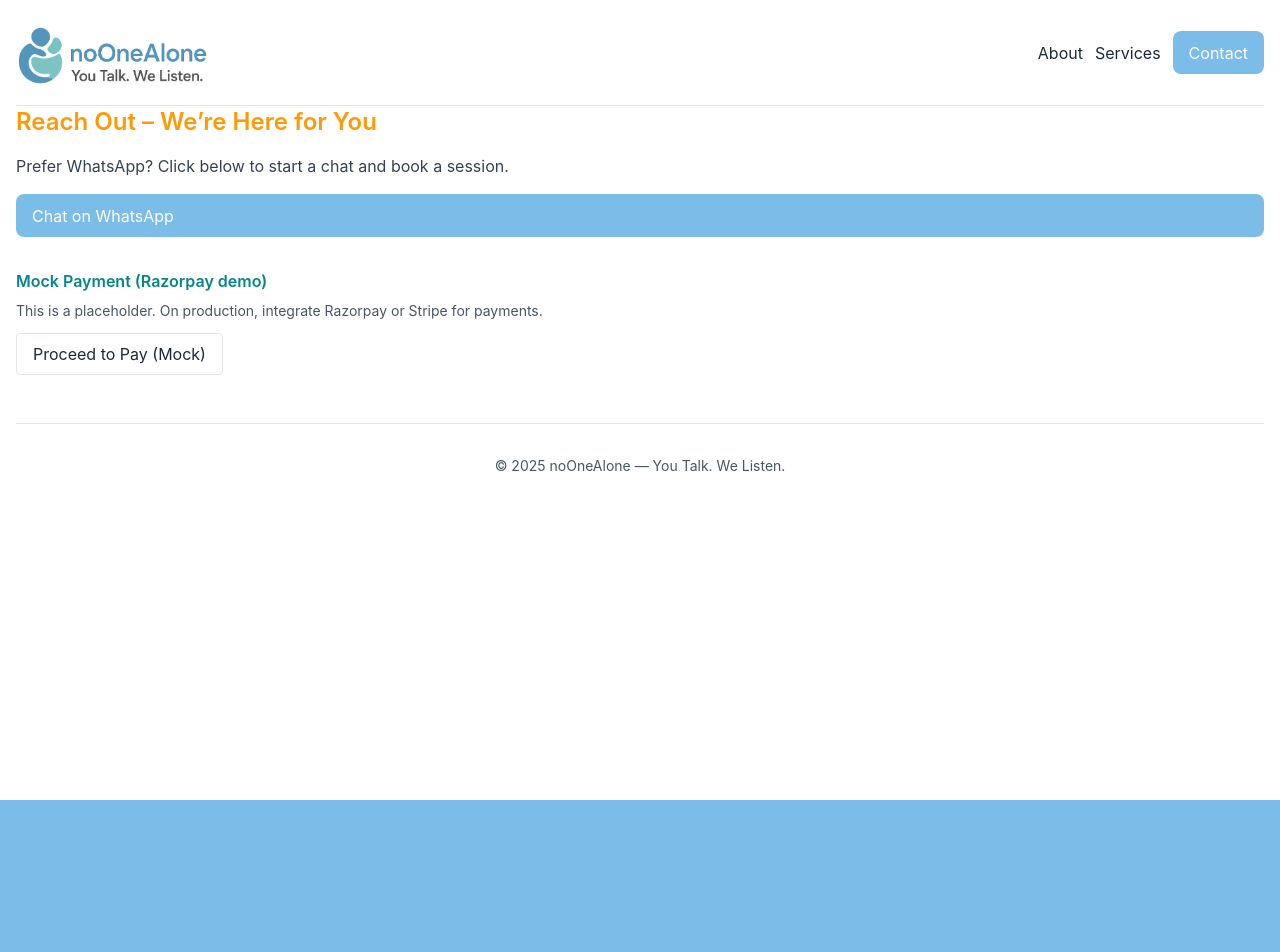
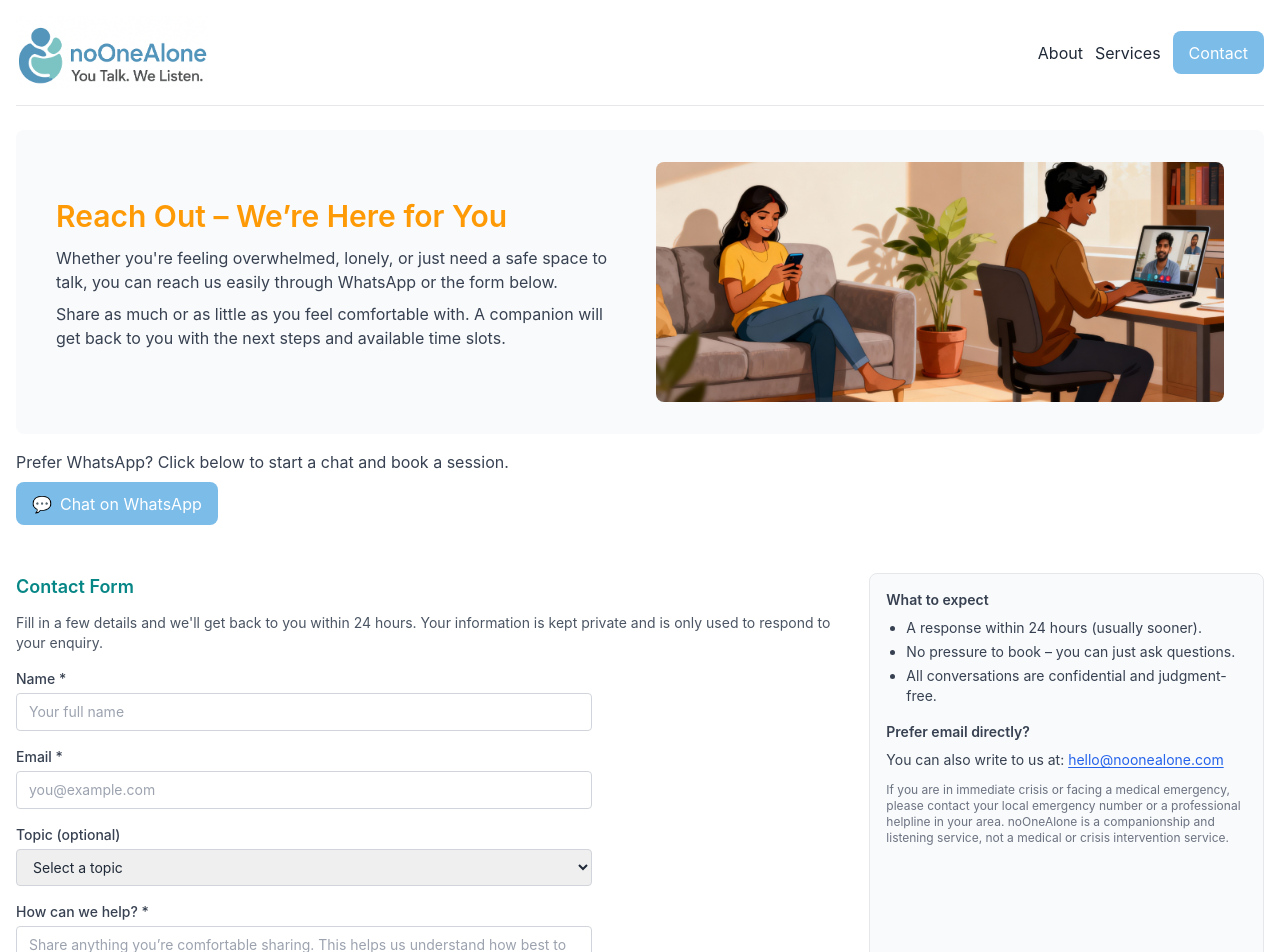
Before and after one commit to amolfrabad/saath, a Next.js app: page /en/contact in a window 1280 px wide. Shown: the top 952 px of the page. Before the commit the page ends 800 px from the top, so only its background shows below. Built offline with nearby package versions, Linux system fonts and the light colour scheme.

Commit message:
update to contact and footer

```diff
--- a/app/[locale]/(site)/about/page.tsx
+++ b/app/[locale]/(site)/about/page.tsx
@@ -169,7 +169,7 @@ export default function AboutPage() {
           </p>
           <div className="mt-3 h-32 w-full overflow-hidden rounded-md bg-gray-100">
             <img
-              src="/images/about-vision.jpg"
+              src="/images/about-vision-1.jpg"
               alt="Hopeful view representing connection and future"
               className="h-full w-full object-cover"
             />
--- a/app/[locale]/(site)/contact/page.tsx
+++ b/app/[locale]/(site)/contact/page.tsx
@@ -1,22 +1,221 @@
+'use client';
+
+import { useState } from 'react';
 import Link from 'next/link';
 import Header from './../../../../components/Header';
-import Footer from './../../../../components/Footer'
+import Footer from './../../../../components/Footer';
 
-export default function Contact(){
-  const wa = "919999999999" // replace with your number without +
+export default function Contact() {
+  const wa = '919999999999'; // replace with your number without +
+  const contactEmail = 'hello@noonealone.com'; // replace with your contact email
+
+  const [name, setName] = useState('');
+  const [email, setEmail] = useState('');
+  const [topic, setTopic] = useState('');
+  const [message, setMessage] = useState('');
+  const [errors, setErrors] = useState<string | null>(null);
+
+  const handleSubmit = (e: React.FormEvent) => {
+    e.preventDefault();
+
+    const newErrors: string[] = [];
+    if (!name.trim()) newErrors.push('Name is required.');
+    if (!email.trim()) newErrors.push('Email is required.');
+    if (email && !/^[^@\s]+@[^@\s]+\.[^@\s]+$/.test(email)) {
+      newErrors.push('Please enter a valid email address.');
+    }
+    if (!message.trim()) newErrors.push('Please share a short message.');
+
+    if (newErrors.length) {
+      setErrors(newErrors.join(' '));
+      return;
+    }
+
+    setErrors(null);
+
+    // Simple mailto fallback – opens user email client with prefilled content
+    const subject = encodeURIComponent(`Contact from noOneAlone: ${topic || 'General enquiry'}`);
+    const body = encodeURIComponent(
+      `Name: ${name}\nEmail: ${email}\nTopic: ${topic || 'General'}\n\nMessage:\n${message}`
+    );
+    window.location.href = `mailto:${contactEmail}?subject=${subject}&body=${body}`;
+  };
+
   return (
     <main className="container pb-[30px]" id="contact">
       <Header />
-      <h2 className="text-2xl font-semibold mb-4">Reach Out – We’re Here for You</h2>
-      <p className="text-gray-700 mb-4">Prefer WhatsApp? Click below to start a chat and book a session.</p>
-      <a href={`https://wa.me/${wa}`} className="inline-block btn-primary">Chat on WhatsApp</a>
 
-      <section className="mt-8">
+      {/* Intro */}
+      <section className="mt-6 rounded-lg bg-gray-50 px-6 py-8 md:px-10">
+  <div className="grid gap-8 md:grid-cols-2 items-center">
+    {/* Text column */}
+    <div className="max-w-xl">
+      <h2 className="text-2xl md:text-3xl font-semibold mb-3">
+        Reach Out – We’re Here for You
+      </h2>
+      <p className="text-gray-700 mb-2">
+        Whether you&apos;re feeling overwhelmed, lonely, or just need a safe space to talk,
+        you can reach us easily through WhatsApp or the form below.
+      </p>
+      <p className="text-gray-700 mb-4">
+        Share as much or as little as you feel comfortable with. A companion will get back to you
+        with the next steps and available time slots.
+      </p>
+    </div>
+
+    {/* Image column */}
+    <div className="h-48 md:h-60 rounded-lg overflow-hidden bg-gray-200">
+      <img
+        src="/images/contact-hero.jpg"
+        alt="Person reaching out for a supportive conversation"
+        className="h-full w-full object-cover"
+      />
+    </div>
+  </div>
+</section>
+
+
+      {/* WhatsApp CTA */}
+      <section className="mt-4 mb-8">
+        <p className="text-gray-700 mb-2">
+          Prefer WhatsApp? Click below to start a chat and book a session.
+        </p>
+        <a
+          href={`https://wa.me/${wa}`}
+          className="inline-flex items-center gap-2 btn-primary"
+          target="_blank"
+          rel="noreferrer"
+        >
+          <span>💬</span>
+          <span>Chat on WhatsApp</span>
+        </a>
+      </section>
+
+      {/* Contact form */}
+      <section className="mt-4 grid gap-8 md:grid-cols-3">
+        <div className="md:col-span-2">
+          <h3 className="font-semibold mb-3 text-lg">Contact Form</h3>
+          <p className="text-sm text-gray-600 mb-4">
+            Fill in a few details and we&apos;ll get back to you within 24 hours. Your information
+            is kept private and is only used to respond to your enquiry.
+          </p>
+
+          {errors && (
+            <div className="mb-4 rounded border border-red-300 bg-red-50 px-3 py-2 text-sm text-red-700">
+              {errors}
+            </div>
+          )}
+
+          <form onSubmit={handleSubmit} className="space-y-4 max-w-xl">
+            <div>
+              <label htmlFor="name" className="block text-sm font-medium text-gray-700 mb-1">
+                Name *
+              </label>
+              <input
+                id="name"
+                type="text"
+                className="w-full rounded border border-gray-300 px-3 py-2 text-sm focus:border-blue-500 focus:outline-none focus:ring-1 focus:ring-blue-500"
+                value={name}
+                onChange={(e) => setName(e.target.value)}
+                placeholder="Your full name"
+              />
+            </div>
+
+            <div>
+              <label htmlFor="email" className="block text-sm font-medium text-gray-700 mb-1">
+                Email *
+              </label>
+              <input
+                id="email"
+                type="email"
+                className="w-full rounded border border-gray-300 px-3 py-2 text-sm focus:border-blue-500 focus:outline-none focus:ring-1 focus:ring-blue-500"
+                value={email}
+                onChange={(e) => setEmail(e.target.value)}
+                placeholder="you@example.com"
+              />
+            </div>
+
+            <div>
+              <label htmlFor="topic" className="block text-sm font-medium text-gray-700 mb-1">
+                Topic (optional)
+              </label>
+              <select
+                id="topic"
+                className="w-full rounded border border-gray-300 px-3 py-2 text-sm focus:border-blue-500 focus:outline-none focus:ring-1 focus:ring-blue-500"
+                value={topic}
+                onChange={(e) => setTopic(e.target.value)}
+              >
+                <option value="">Select a topic</option>
+                <option value="new-session">Book a new session</option>
+                <option value="regular-checkin">Regular check-in</option>
+                <option value="support-question">Question about support</option>
+                <option value="other">Something else</option>
+              </select>
+            </div>
+
+            <div>
+              <label htmlFor="message" className="block text-sm font-medium text-gray-700 mb-1">
+                How can we help? *
+              </label>
+              <textarea
+                id="message"
+                className="w-full rounded border border-gray-300 px-3 py-2 text-sm min-h-[120px] resize-vertical focus:border-blue-500 focus:outline-none focus:ring-1 focus:ring-blue-500"
+                value={message}
+                onChange={(e) => setMessage(e.target.value)}
+                placeholder="Share anything you’re comfortable sharing. This helps us understand how best to support you."
+              />
+            </div>
+
+            <button
+              type="submit"
+              className="btn-primary inline-flex items-center justify-center transition-all duration-200 hover:-translate-y-0.5 hover:shadow-md hover:bg-[#5aa2d5]"
+            >
+              Send Message
+            </button>
+          </form>
+        </div>
+
+        {/* Side info card */}
+        <aside className="bg-gray-50 border rounded-lg p-4 text-sm text-gray-700">
+          <h4 className="font-semibold mb-2">What to expect</h4>
+          <ul className="list-disc pl-5 space-y-1 mb-4">
+            <li>A response within 24 hours (usually sooner).</li>
+            <li>No pressure to book – you can just ask questions.</li>
+            <li>All conversations are confidential and judgment-free.</li>
+          </ul>
+
+          <h4 className="font-semibold mb-2">Prefer email directly?</h4>
+          <p className="mb-2">
+            You can also write to us at:{' '}
+            <a
+              href={`mailto:${contactEmail}`}
+              className="text-blue-600 underline underline-offset-2"
+            >
+              {contactEmail}
+            </a>
+          </p>
+
+          <p className="text-xs text-gray-500 mt-3">
+            If you are in immediate crisis or facing a medical emergency, please contact your local
+            emergency number or a professional helpline in your area. noOneAlone is a companionship
+            and listening service, not a medical or crisis intervention service.
+          </p>
+        </aside>
+      </section>
+
+      {/* Mock payment section (kept from your original) */}
+      <section className="mt-10 max-w-xl">
         <h3 className="font-semibold mb-2">Mock Payment (Razorpay demo)</h3>
-        <p className="text-sm text-gray-600 mb-3">This is a placeholder. On production, integrate Razorpay or Stripe for payments.</p>
-        <button className="px-4 py-2 border rounded">Proceed to Pay (Mock)</button>
+        <p className="text-sm text-gray-600 mb-3">
+          This is a placeholder. On production, integrate Razorpay or Stripe for secure online
+          payments.
+        </p>
+        <button className="px-4 py-2 border rounded hover:bg-gray-50">
+          Proceed to Pay (Mock)
+        </button>
       </section>
+
       <Footer />
     </main>
-  )
+  );
 }
--- a/components/Footer.tsx
+++ b/components/Footer.tsx
@@ -1,8 +1,36 @@
 
-export default function Footer(){
+'use client';
+import { useState, useEffect } from 'react';
+
+export default function Footer() {
+  const [showTopBtn, setShowTopBtn] = useState(false);
+
+  useEffect(() => {
+    const handleScroll = () => {
+      setShowTopBtn(window.scrollY > 100);
+    };
+    window.addEventListener('scroll', handleScroll);
+    return () => window.removeEventListener('scroll', handleScroll);
+  }, []);
+
+  const scrollToTop = () => {
+    window.scrollTo({ top: 0, behavior: 'smooth' });
+  };
+
   return (
-    <footer className="border-t mt-12 py-8">
-      <div className="container text-center text-sm text-gray-600">© {new Date().getFullYear()} noOneAlone — You Talk. We Listen.</div>
+    <footer className="border-t mt-12 py-8 relative">
+      <div className="container text-center text-sm text-gray-600">
+        © {new Date().getFullYear()} noOneAlone — You Talk. We Listen.
+      </div>
+      {showTopBtn && (
+        <button
+          onClick={scrollToTop}
+          className="fixed bottom-8 right-8 p-3 bg-gray-700 text-white rounded-full shadow-lg hover:bg-gray-900 transition"
+          aria-label="Back to top"
+        >
+          ↑ Top
+        </button>
+      )}
     </footer>
-  )
+  );
 }
```
Also changed, not shown: public/images/contact-hero.jpg (added).
